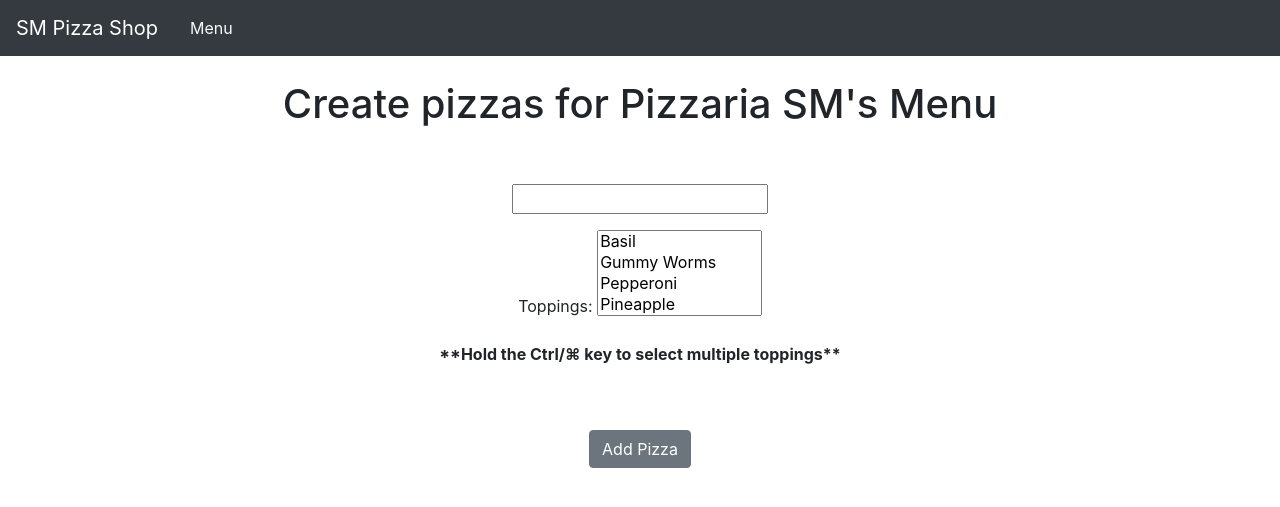
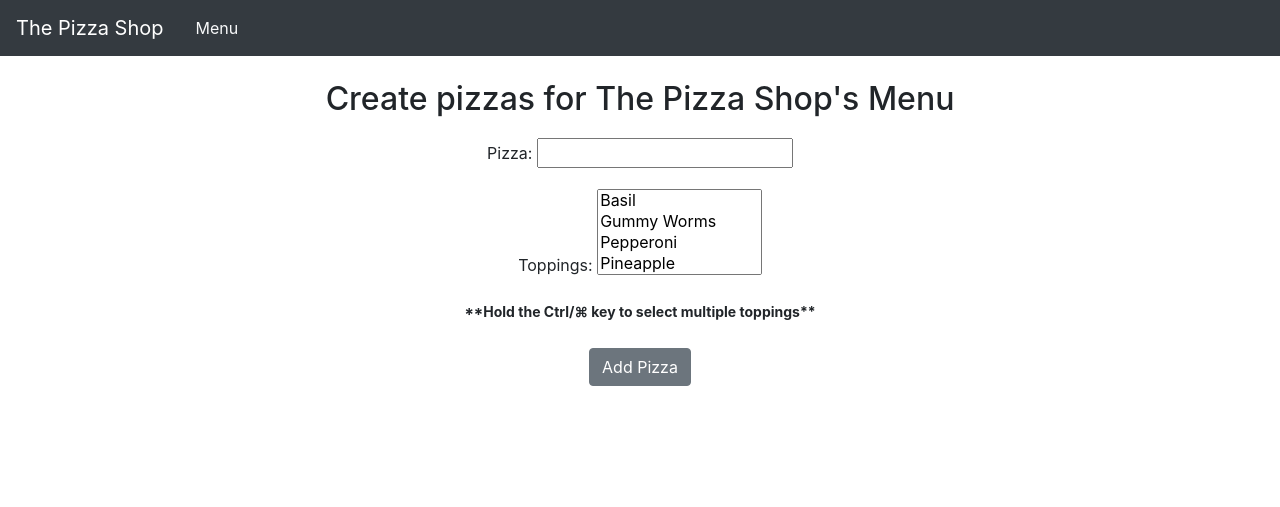
Before and after one commit to rickybmag/SM-Pizza, a Django app: page /add_pizza/ in a window 1280 px wide. Shown: the top 507 px of the page. Run offline with Django 4.2, Linux system fonts and the light colour scheme; data comes from the database, SQL or seed files in the repository.

Commit message:
Updated settings

```diff
--- a/pizza/forms.py
+++ b/pizza/forms.py
@@ -18,12 +18,11 @@ class ToppingsForm(ModelForm):
 class PizzaForm(ModelForm):
     class Meta:
         model = Pizza
-
         fields = "__all__"
-        labels = {
-            'name': '',
-            'topping': '',
-        }
+        # labels = {
+        #     'name': '',
+        #     'topping': '',
+        # }
         widgets = {
             'pizza': forms.TextInput(attrs={'class':'form-control', 'placeholder': "Pizza Name"})
         }
--- a/pizza/custom.css
+++ b/pizza/static/custom.css
@@ -12,3 +12,7 @@
     border-radius: 0.25rem;
     margin: 5px;
 }
+
+/* section label {
+    display: none;
+} */
--- a/pizza/templates/pizza/add_pizza.html
+++ b/pizza/templates/pizza/add_pizza.html
@@ -2,21 +2,23 @@
 
 {% block content %}
 <center>
-    <h1>Create pizzas for Pizzaria SM's Menu</h1>
-    <br><br>
+    <h2 style="margin-bottom: 20px;">Create pizzas for The Pizza Shop's Menu</h2>
+
     {% if submitted %}
-    <h2>Your pizza was added to the menu!</h2>
+    <p>Your pizza was added to the menu!</p>
     <a class="btn btn-primary; btn btn-outline-secondary" href="{% url 'list_pizzas' %}" role="button">Return to Pizza List</a>
 
     {% else %}
+    <div style="margin: 0 auto">
     <form action="" method=POST>
         {% csrf_token %}
+        {{ form.as_p }}
 
-        {{ form.as_p }}
-        <p style="font-weight: bold;">**Hold the Ctrl/⌘ key to select multiple toppings**</p>
+        <p style="font-size: 14px; font-weight: bold;">**Hold the Ctrl/⌘ key to select multiple toppings**</p>
 
-        <br><br>
-        <input type="submit" value="Add Pizza" class="btn btn-secondary">
+
+        <input style="margin-top: 10px;"type="submit" value="Add Pizza" class="btn btn-secondary">
+    </div>
     </form>
     {% endif %}
 </center>
--- a/pizza/templates/pizza/base.html
+++ b/pizza/templates/pizza/base.html
@@ -10,15 +10,16 @@
   <link rel="stylesheet" href="https://cdn.jsdelivr.net/npm/bootstrap@4.3.1/dist/css/bootstrap.min.css"
     integrity="sha384-ggOyR0iXCbMQv3Xipma34MD+dH/1fQ784/j6cY/iJTQUOhcWr7x9JvoRxT2MZw1T" crossorigin="anonymous">
 
-  <link rel="stylesheet" href="custom.css">
+  {% load static %}
+  <link rel="stylesheet" href="{% static 'custom.css'%}">
 
 
-  <title>SM Pizza Shop</title>
+  <title>The Pizza Shop</title>
 </head>
 
 <body>
   <nav class="navbar navbar-expand-lg navbar-dark bg-dark">
-    <a class="navbar-brand" href="{% url 'index' %}">SM Pizza Shop</a>
+    <a class="navbar-brand" href="{% url 'index' %}">The Pizza Shop</a>
     <button class="navbar-toggler" type="button" data-toggle="collapse" data-target="#navbarSupportedContent"
       aria-controls="navbarSupportedContent" aria-expanded="false" aria-label="Toggle navigation">
       <span class="navbar-toggler-icon"></span>
@@ -39,7 +40,9 @@
     <div class="container">
 
       {% block content %}
-      <center></center>
+      <center>
+
+      </center>
       {% endblock %}
     </div>
   </div>
--- a/pizza/templates/pizza/index.html
+++ b/pizza/templates/pizza/index.html
@@ -3,8 +3,8 @@
 {% block content %}
 <h1 style="padding-top: 100px; text-align: center; position: static;">Hello Chef!</h1>
 
-<h2 style="padding-top: 100px; text-align: center; position: static;">Welcome to Pizzaria SM. Click Toppings in the navigation bar to see our toppings List
-    or Pizzas to view Pizzaria SM's list of unique pizzas! <br>
+<h2 style="padding-top: 100px; text-align: center; position: static;">Welcome to The Pizza Shop. Click Toppings in the navigation bar to see our toppings List
+    or Pizzas to view The Shop's list of unique pizzas! <br>
     You will also be able to add or remove toppings while viewing the toppings list. As well as update, delete,
     or create your own unique pizzas while viewing the list of pizzas!
 </h2>
--- a/pizza/templates/pizza/pizzalist.html
+++ b/pizza/templates/pizza/pizzalist.html
@@ -2,11 +2,11 @@
 
 {% block content %}
 <center>
-    <h1>Pizzaria SM Pizza Menu</h1>
+    <h1>The Pizza Shop's Menu</h1>
     <br>
     <ul>
         {% for pizza in pizzas %}
-        <div class="card" style="width: 18rem; margin: 5px;">
+        <div class="card" style="width: 18rem;">
             <div class="card-header text-center">
                 <h4><a href="{% url 'show_pizza' pizza.id %}" class="text-dark">{{ pizza.name }}</a></h4>
                 <a href="{% url 'update_pizza' pizza.id%}" class="text-secondary" style="font-size: 16p; font-weight: bold;">Update</a>
--- a/pizza/templates/pizza/show_pizza.html
+++ b/pizza/templates/pizza/show_pizza.html
@@ -5,14 +5,14 @@
 
     <h1>{{pizza.name}} </h1><br>
 
-    <h3 style="font-weight: bolder;">Toppings</h3><br>
+    <h3>Toppings</h3><br>
 
     {% for pizzas in pizza.toppings.all|dictsort:'name' %}
     <p>{{ pizzas.name}}</p>
     {% endfor %}
 
     <a href="{% url 'update_pizza' pizza.id%}" class="text-secondary"
-        style="font-size: 16p; font-weight: bold;">Update</a> &nbsp; &nbsp;
+        style="font-size: 16p; font-weight: bold; margin-right: 10px">Update</a>
     <a href="{% url 'delete_pizza' pizza.id%}" class="text-danger" style="font-size: 16p; font-weight: bold;">Delete</a>
 
 </center>
--- a/pizza/templates/pizza/toppingslist.html
+++ b/pizza/templates/pizza/toppingslist.html
@@ -2,7 +2,7 @@
 
 {% block content %}
 <div class="container text-center">
-    <h1>List of Pizzaria SM's Toppings</h1>
+    <h1>List of The Pizza Shop's Toppings</h1>
     <br>
 
     <div class="container; ALIGN=center">
@@ -11,7 +11,7 @@
                 <div class="row">
                     <div class="card-header; col-9"></div>
                     {% for topping in toppings %}
-                    <div class="card" style="width: 18rem; margin: 5px; border: 2px solid rgb(49 49 49 / 13%);">
+                    <div class="card" style="width: 18rem;">
                         <h4>{{ topping.name }}</a></h4>
                         <a href="{% url 'delete_topping' topping.id%}" class="text-danger"
                             style="font-size: 16p; font-weight: bold;">Delete</a>
--- a/pizza/views.py
+++ b/pizza/views.py
@@ -57,6 +57,14 @@ def update_pizza(request, pizza_id):
         return redirect("list_pizzas")
     return render(request, "pizza/update_pizza.html", {'pizza': pizza, 'form': form})
 
+def update_pizza(request, pizza_id):
+    pizza = Pizza.objects.get(pk=pizza_id)
+    form = PizzaForm(request.POST or None, instance=pizza)
+    if form.is_valid():
+        form.save()
+        return redirect("list_pizzas")
+    return render(request, "pizza/update_pizza.html", {'pizza': pizza, 'form': form})
+
 def delete_pizza(request, pizza_id):
     pizza = Pizza.objects.get(pk=pizza_id)
     pizza.delete()
```
Also changed, not shown: pizza/templates/pizza/update_pizza.html (+1 -6 lines).
